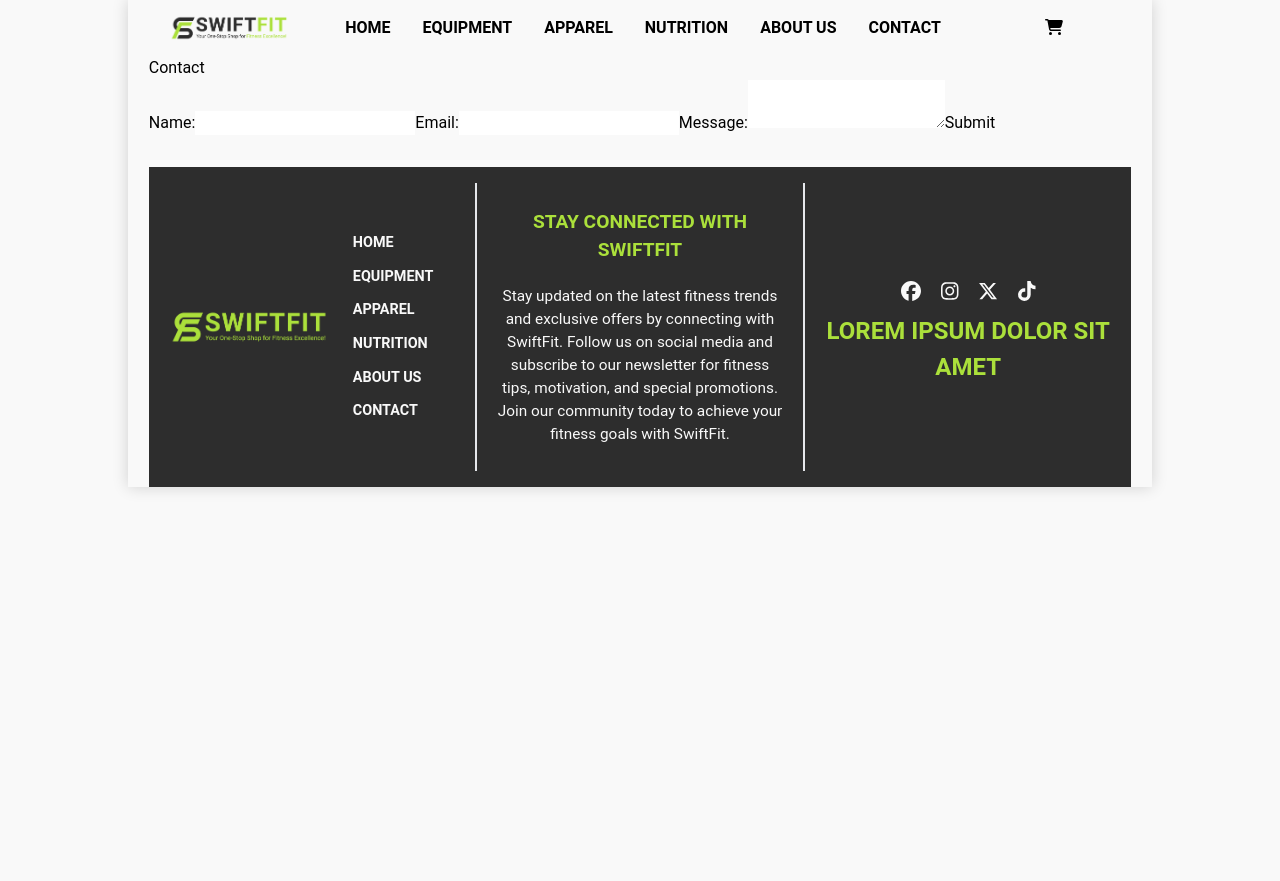
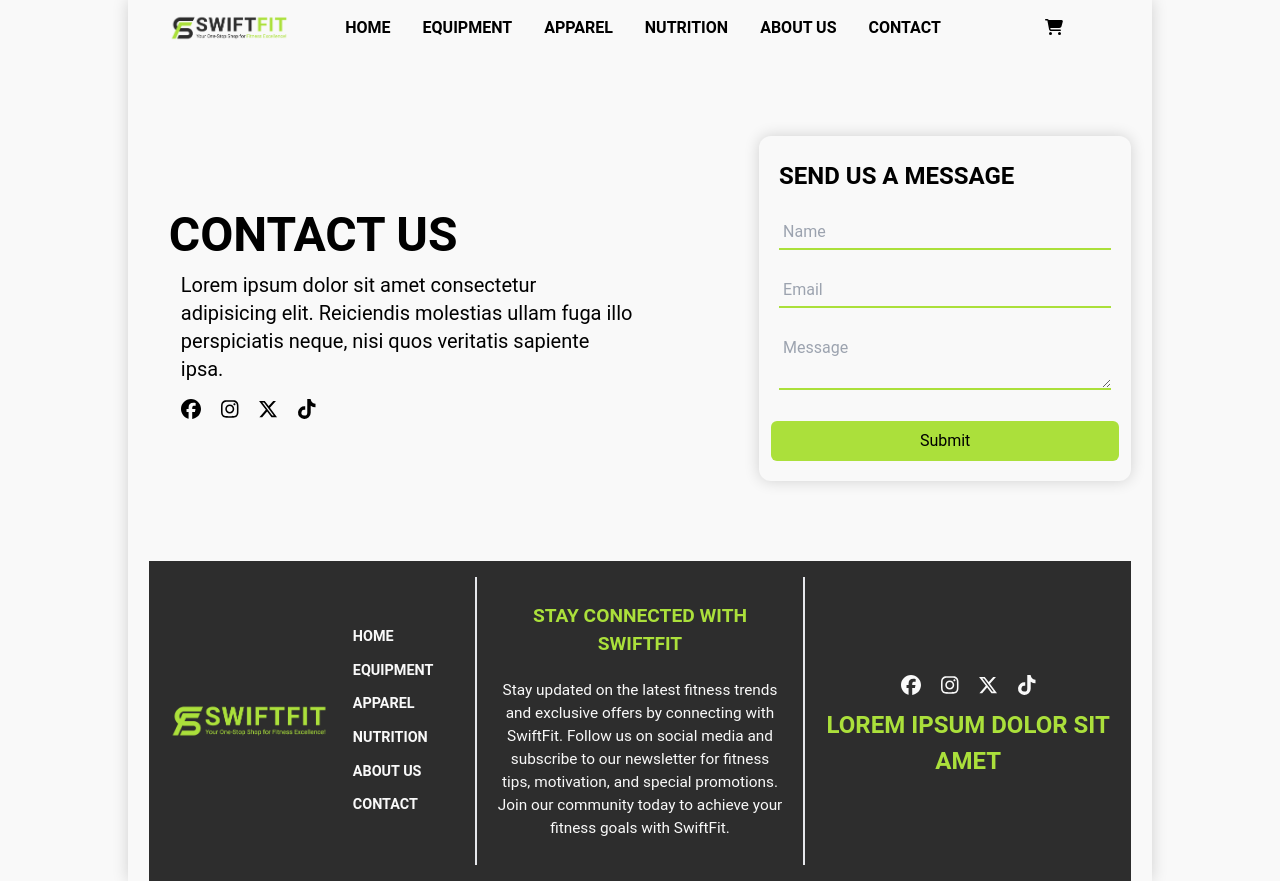
Before and after one commit to laamyry/SwiftFit, a React (Create React App) app: page /contact in a window 1280 px wide. Before the commit the page ends 800 px from the top, so only its background shows below. Built offline with nearby package versions, Linux system fonts and the light colour scheme.

Commit message:
update contact page

```diff
--- a/src/components/Hotsales.js
+++ b/src/components/Hotsales.js
@@ -1,25 +1,30 @@
 import React from "react";
-
+import { FontAwesomeIcon } from "@fortawesome/react-fontawesome";
+import { faCartShopping } from "@fortawesome/free-solid-svg-icons";
 export default function Hotsales() {
   const hotProducts = [
     {
-      name: "item1",
-      image: "https://picsum.photos/id/230/400/400",
-      price: "19",
+      name: "Dumbbells",
+      image:
+        "https://m.media-amazon.com/images/I/71+KDPrgeDL._AC_SL1500_.jpg",
+      price: "50",
     },
     {
-      name: "item2",
-      image: "https://picsum.photos/id/120/400/400",
-      price: "25",
+      name: "Yoga Mat",
+      image:
+        "https://m.media-amazon.com/images/I/71MfpAXE5RL._AC_SX679_.jpg",
+      price: "35",
     },
     {
-      name: "item3",
-      image: "https://picsum.photos/id/5/400/400",
-      price: "22",
+      name: "Performance Leggings",
+      image:
+        "https://m.media-amazon.com/images/I/416599WvpjL._AC_SX569_.jpg",
+      price: "40",
     },
     {
-      name: "item4",
-      image: "https://picsum.photos/id/60/400/400",
+      name: "Athletic Shorts",
+      image:
+        "https://m.media-amazon.com/images/I/61vVXZTa74L._AC_SX569_.jpg",
       price: "30",
     },
   ];
@@ -29,18 +34,27 @@ export default function Hotsales() {
         {products.map((product, index) => (
           <div
             key={index}
-            className="flex flex-col product rounded-2xl"
+            className="flex flex-col product rounded-2xl relative w-full h-80"
           >
             <img
-              className=" hover:scale-105 transition-transform duration-500 ease-in-out cursor-pointer"
+              className="hover:scale-105 transition-transform duration-500 ease-in-out cursor-pointer drop-shadow-lg w-full h-60 object-contain bg-white p-3"
               src={product.image}
               alt={product.name}
+              style={{
+              }}
             />
-            <div className="uppercase font-semibold bg-slate-200 w-[95%] p-2 rounded-b-2xl flex flex-col justify-center self-center ">
+            <div className="uppercase font-semibold bg-slate-200 w-[95%] p-2 rounded-b-2xl flex flex-col justify-center self-center">
               <h3>{product.name}</h3>
               <p>{product.price}$</p>
             </div>
+            <button className="absolute -right-6 bottom-7 p-0 hover:scale-125 transition ease-in-out duration-300">
+                <FontAwesomeIcon
+                  className="py-0"
+                  icon={faCartShopping}
+                />
+              </button>
           </div>
+
         ))}
       </div>
     );
--- a/src/components/Slider.js
+++ b/src/components/Slider.js
@@ -53,13 +53,13 @@ export default function Slider() {
         }}
         className="w-full h-full bg-cover bg-center duration-500"
       ></div>
-      <div className="hidden group-hover:block absolute top-[50%] m-5 p-2 rounded-full left-0 -translate-x-0 translate-y-[-50%] text-white cursor-pointer bg-black/20 ">
+      <div className="hidden group-hover:block absolute top-[50%] m-5 p-2 rounded-xl left-0 -translate-x-0 translate-y-[-50%] text-white cursor-pointer bg-black/20 ">
         <BsChevronCompactLeft
           onClick={prevSlide}
           size={30}
         />
       </div>
-      <div className="hidden group-hover:block absolute top-[50%] m-5 p-2 rounded-full right-0 -translate-x-0 translate-y-[-50%] text-white cursor-pointer bg-black/20">
+      <div className="hidden group-hover:block absolute top-[50%] m-5 p-2 rounded-xl right-0 -translate-x-0 translate-y-[-50%] text-white cursor-pointer bg-black/20">
         <BsChevronCompactRight
           onClick={nextSlide}
           size={30}
--- a/src/index.css
+++ b/src/index.css
@@ -62,3 +62,7 @@ svg{
   all:unset;
   padding: 0;
 }
+
+.form-contact{
+box-shadow: 0px 0px 15px rgba(0, 0, 0, 0.164);
+}
--- a/src/pages/Contact.js
+++ b/src/pages/Contact.js
@@ -1,19 +1,26 @@
-import React, { useState } from 'react';
-import Header from '../components/Header';
-import Footer from '../components/Footer';
+import React, { useState } from "react";
+import Header from "../components/Header";
+import Footer from "../components/Footer";
+import {
+  faFacebook,
+  faInstagram,
+  faXTwitter,
+  faTiktok,
+} from "@fortawesome/free-brands-svg-icons";
+import { FontAwesomeIcon } from "@fortawesome/react-fontawesome";
 
 export default function Contact() {
   const [formData, setFormData] = useState({
-    name: '',
-    email: '',
-    message: ''
+    name: "",
+    email: "",
+    message: "",
   });
 
   const handleChange = (e) => {
     const { name, value } = e.target;
     setFormData({
       ...formData,
-      [name]: value
+      [name]: value,
     });
   };
 
@@ -26,22 +33,91 @@ export default function Contact() {
   return (
     <>
       <Header />
-      <div>Contact</div>
-      <form onSubmit={handleSubmit}>
-        <label>
-          Name:
-          <input type="text" name="name" value={formData.name} onChange={handleChange} />
+      <div className="container flex my-20 gap-3">
+        <div className="text-container self-center flex-1 p-5">
+          <h1 className="text-5xl uppercase font-semibold mt-3">
+            Contact us
+          </h1>
+          <p className="text-xl mt-3 ml-3">
+            Lorem ipsum dolor sit amet consectetur
+            adipisicing elit. Reiciendis molestias ullam
+            fuga illo perspiciatis neque, nisi quos
+            veritatis sapiente ipsa.
+          </p>
+          <ul className="flex flex-wrap gap-5 mt-4 text-xl ml-3">
+            <li>
+              <a href="#facebook">
+                <FontAwesomeIcon icon={faFacebook} />
+              </a>
+            </li>
+            <li>
+              <a href="#Instagram">
+                <FontAwesomeIcon icon={faInstagram} />
+              </a>
+            </li>
+            <li>
+              <a href="#Twitter">
+                <FontAwesomeIcon icon={faXTwitter} />
+              </a>
+            </li>
+            <li>
+              <a href="#Tiktok">
+                <FontAwesomeIcon icon={faTiktok} />
+              </a>
+            </li>
+          </ul>
+        </div>
+        <div className="form-container flex-1">
+          <form
+            className="flex form-contact flex-col gap-6 w-[80%] rounded-xl bg-[var(--third-color)] p-5 float-right"
+            onSubmit={handleSubmit}
+          >
+            <h1 className="text-2xl uppercase font-semibold mt-1">
+              Send us a message
+            </h1>
+            <label className="border-none">
+              {/* <h3>Name:</h3> */}
+              <input
+                className="w-full p-1 bg-[var(--third-color)] border-b-2 border-[var(--second-color)]"
+                type="text"
+                name="name"
+                value={formData.name}
+                onChange={handleChange}
+                placeholder="Name"
+              />
             </label>
             <label>
-          Email:
-          <input type="email" name="email" value={formData.email} onChange={handleChange} />
+              {/* <h3>Email:</h3> */}
+
+              <input
+                className="w-full p-1 bg-[var(--third-color)] border-b-2 border-[var(--second-color)]"
+                type="email"
+                name="email"
+                value={formData.email}
+                onChange={handleChange}
+                placeholder="Email"
+              />
             </label>
             <label>
-          Message:
-          <textarea name="message" value={formData.message} onChange={handleChange} />
+              {/* <h3> Message:</h3> */}
+
+              <textarea
+                className="w-full p-1 bg-[var(--third-color)] border-b-2 border-[var(--second-color)]"
+                name="message"
+                value={formData.message}
+                onChange={handleChange}
+                placeholder="Message"
+              />
             </label>
-        <button type="submit">Submit</button>
+            <button
+              className="bg-[var(--second-color)] flex justify-center self-center rounded-md p-2 w-[100%] text-center"
+              type="submit"
+            >
+              Submit
+            </button>
           </form>
+        </div>
+      </div>
       <Footer />
     </>
   );
```
Lines whose indentation alone changed are shown as unchanged.
